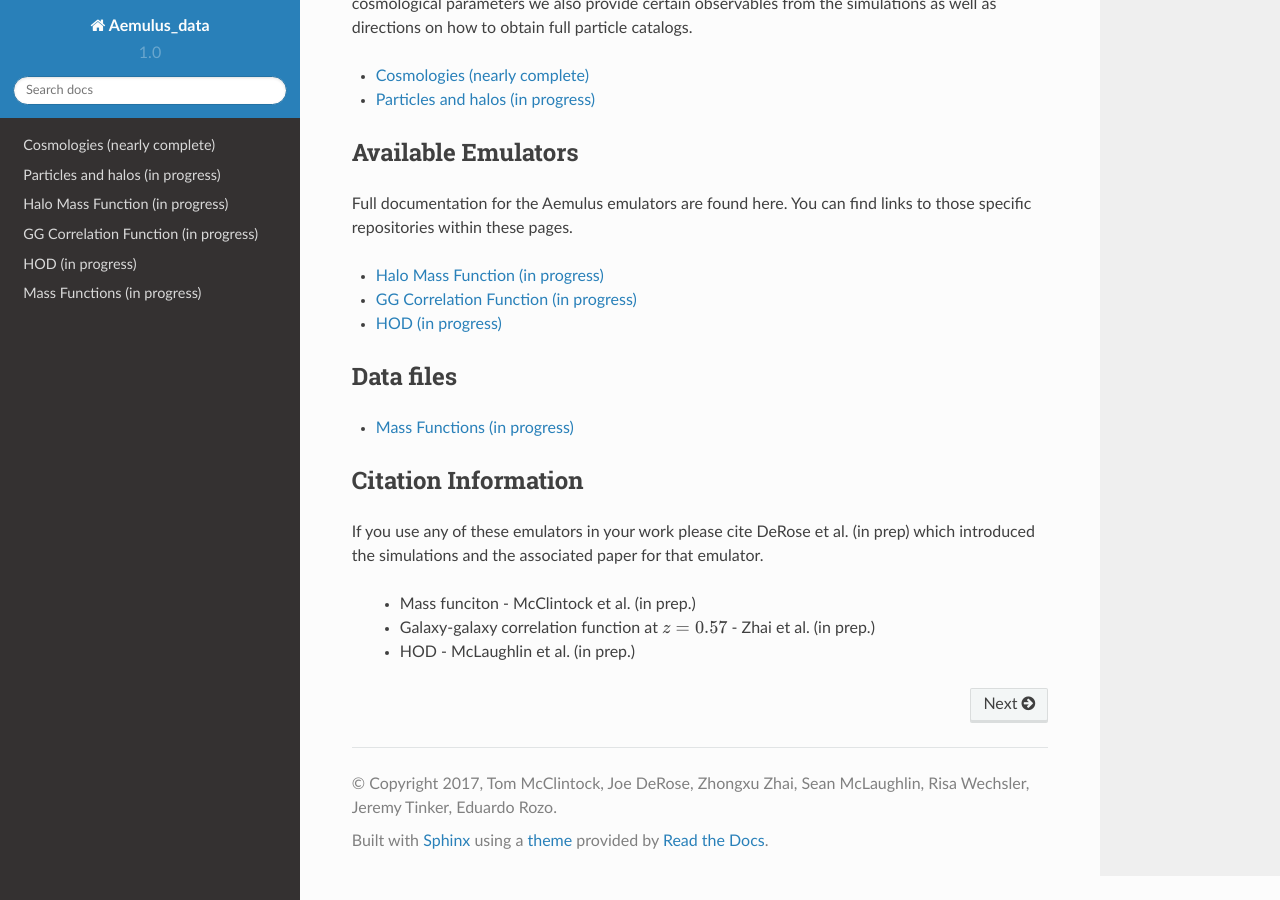
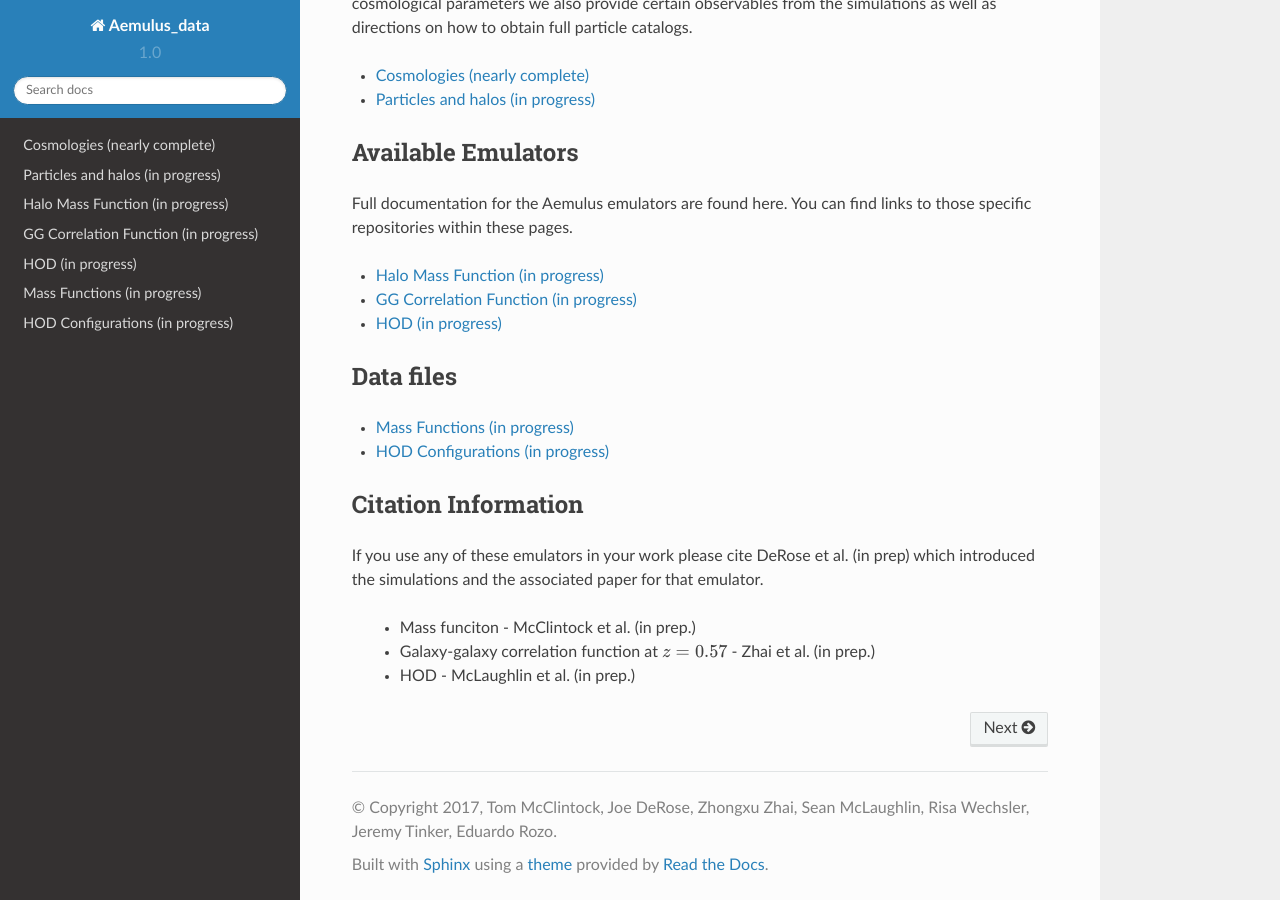
Before and after one commit to tmcclintock/Aemulus_data, a Sphinx documentation site: the page built from docs/index.rst, in a window 1280 px wide and 900 px high, scrolled down 681 px. Built offline with Sphinx 7.4.7 and the Read the Docs theme 2.0.0, drawn with Linux system fonts in a browser that asks for light colours.

Commit message:
Made the repo public, so I added more files to get the docs to build.

```diff
--- /dev/null
+++ b/docs/data_files/hod_configurations.rst
@@ -0,0 +1,5 @@
+************************************************************
+HOD Configurations
+************************************************************
+
+in progress
--- a/docs/index.rst
+++ b/docs/index.rst
@@ -51,6 +51,7 @@ Data files
    :maxdepth: 1
 
    Mass Functions (in progress)<data_files/mass_functions>
+   HOD Configurations (in progress)<data_files/hod_configurations>
 
 Citation Information
 ==========================
```
